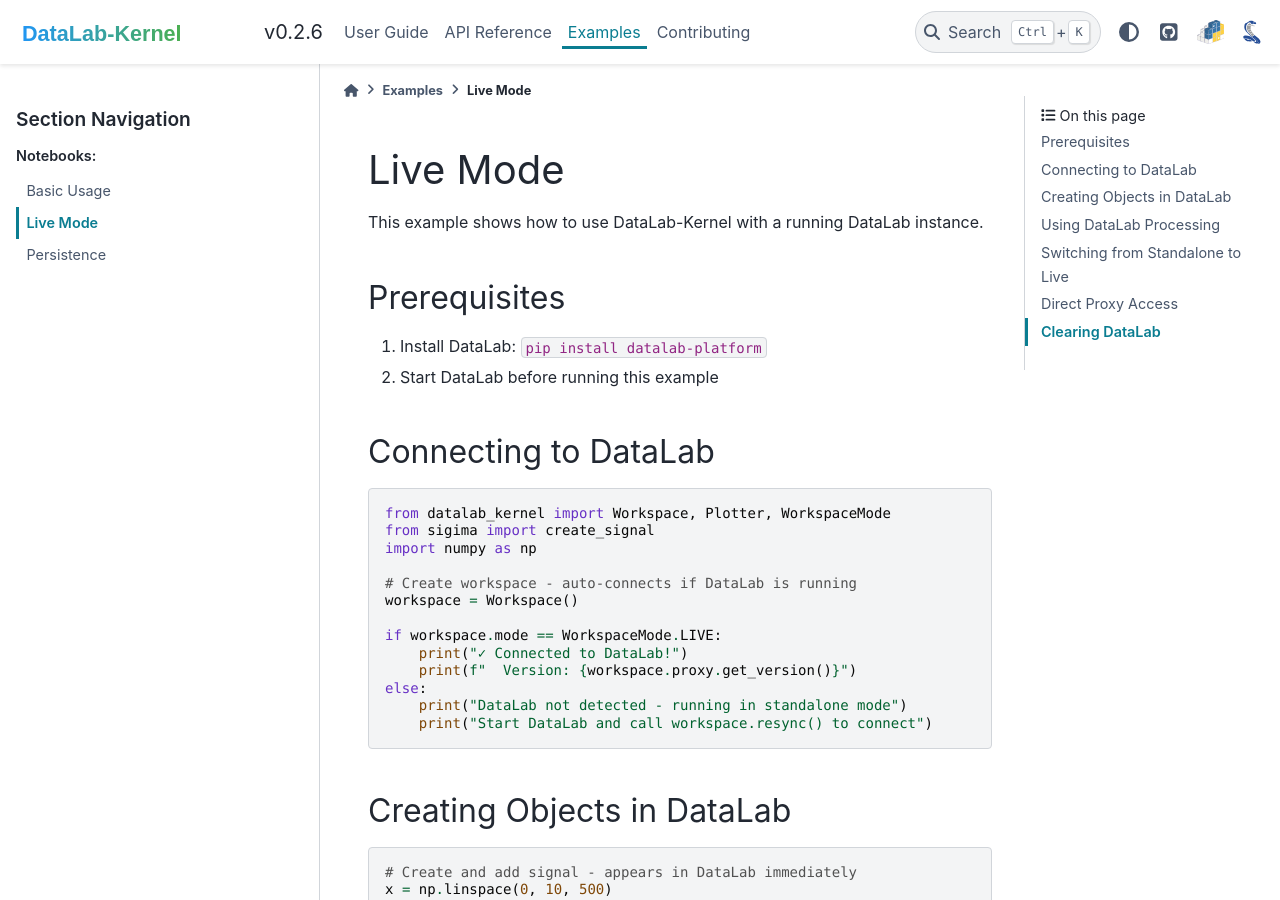
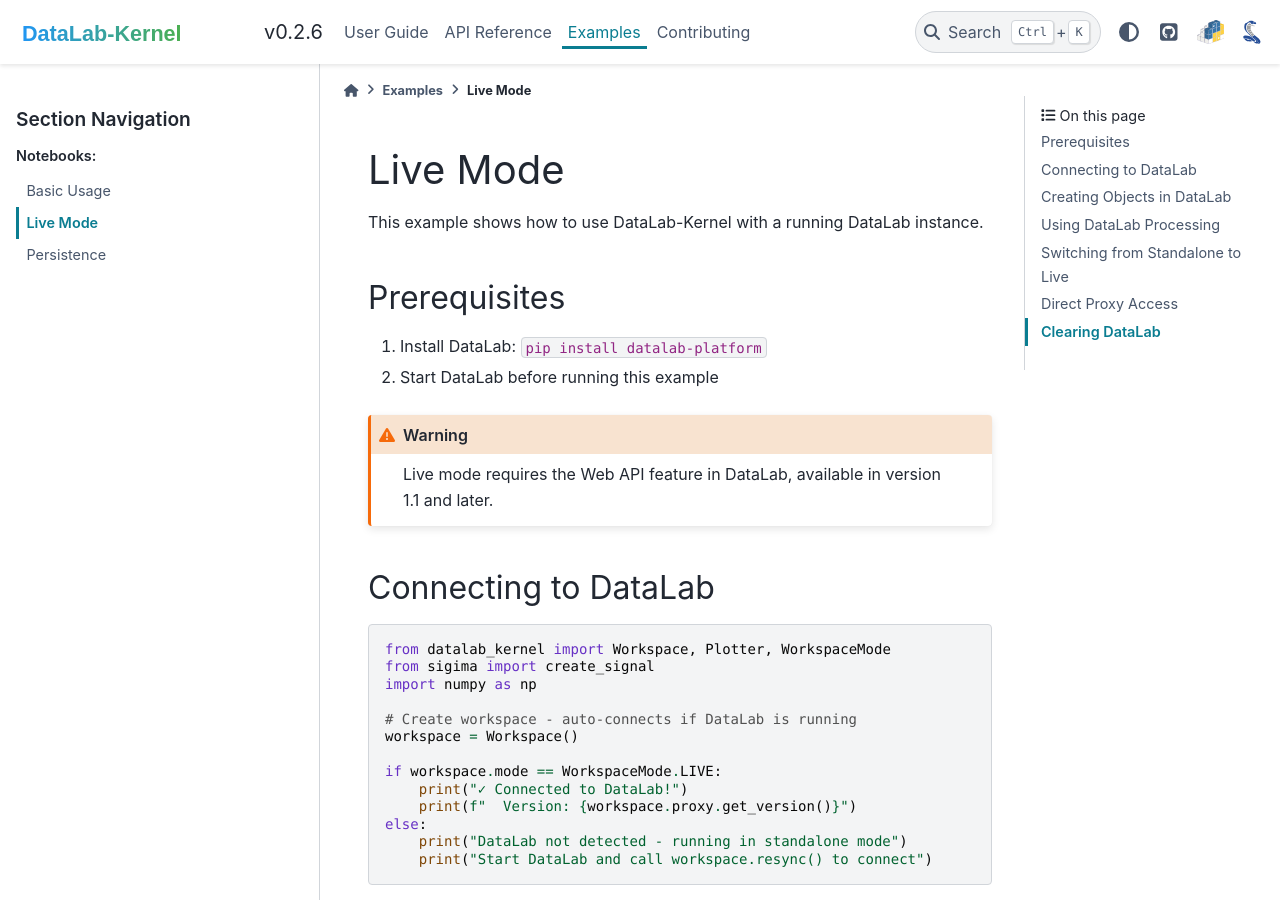
Before and after one commit to DataLab-Platform/DataLab-Kernel, a Sphinx documentation site: the page built from doc/examples/live_mode.rst, in a window 1280 px wide and 900 px high. Built offline with Sphinx 7.4.7 and the PyData theme 0.15.4, drawn with Linux system fonts in a browser that asks for light colours.

Commit message:
Update live_mode example to include Web API requirement and bump datalab-platform dependency to version 1.1

```diff
--- a/doc/examples/live_mode.rst
+++ b/doc/examples/live_mode.rst
@@ -10,6 +10,10 @@
 
 1. Install DataLab: ``pip install datalab-platform``
 2. Start DataLab before running this example
+
+.. warning::
+
+    Live mode requires the Web API feature in DataLab, available in version 1.1 and later.
 
 Connecting to DataLab
 ---------------------
--- a/pyproject.toml
+++ b/pyproject.toml
@@ -53,7 +53,7 @@
     "sphinx-copybutton>=0.5",
 ]
 datalab = [
-    "datalab-platform>=1.0",
+    "datalab-platform>=1.1",
 ]
 
 [project.urls]
```
